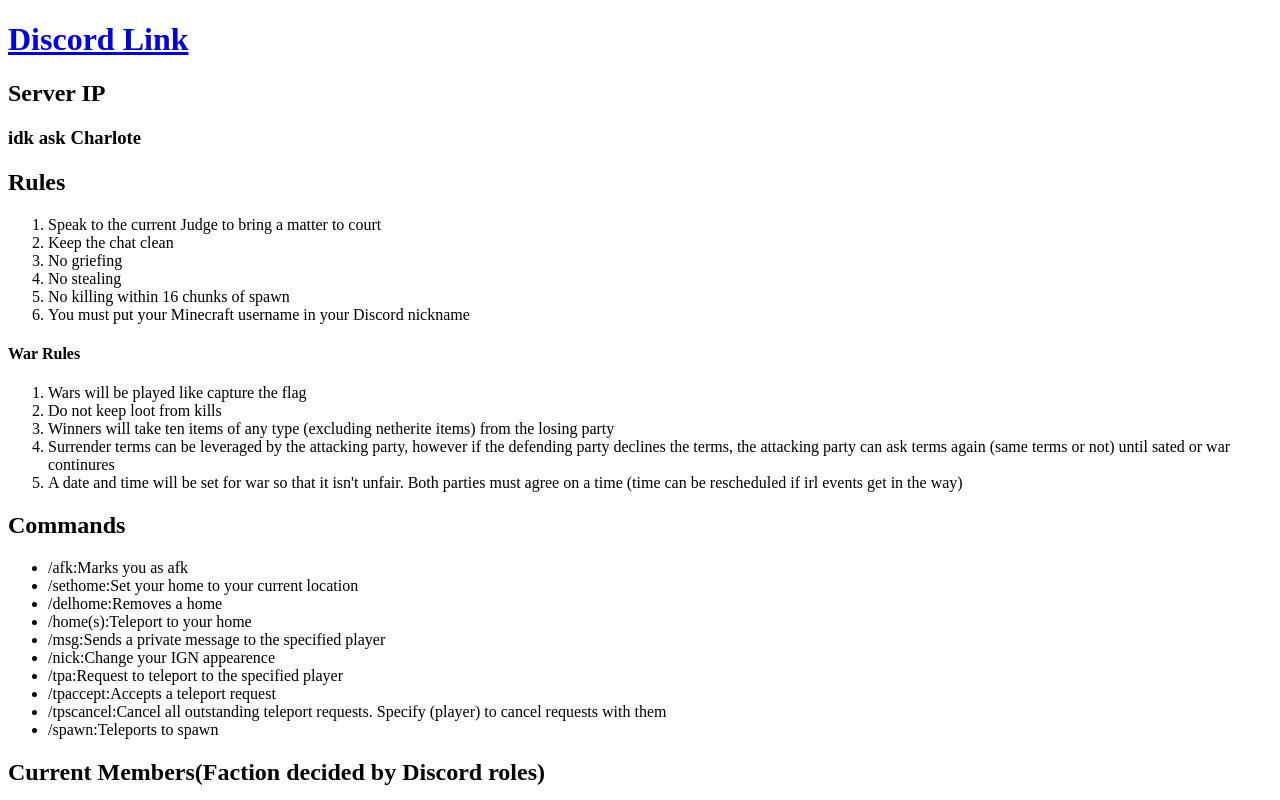
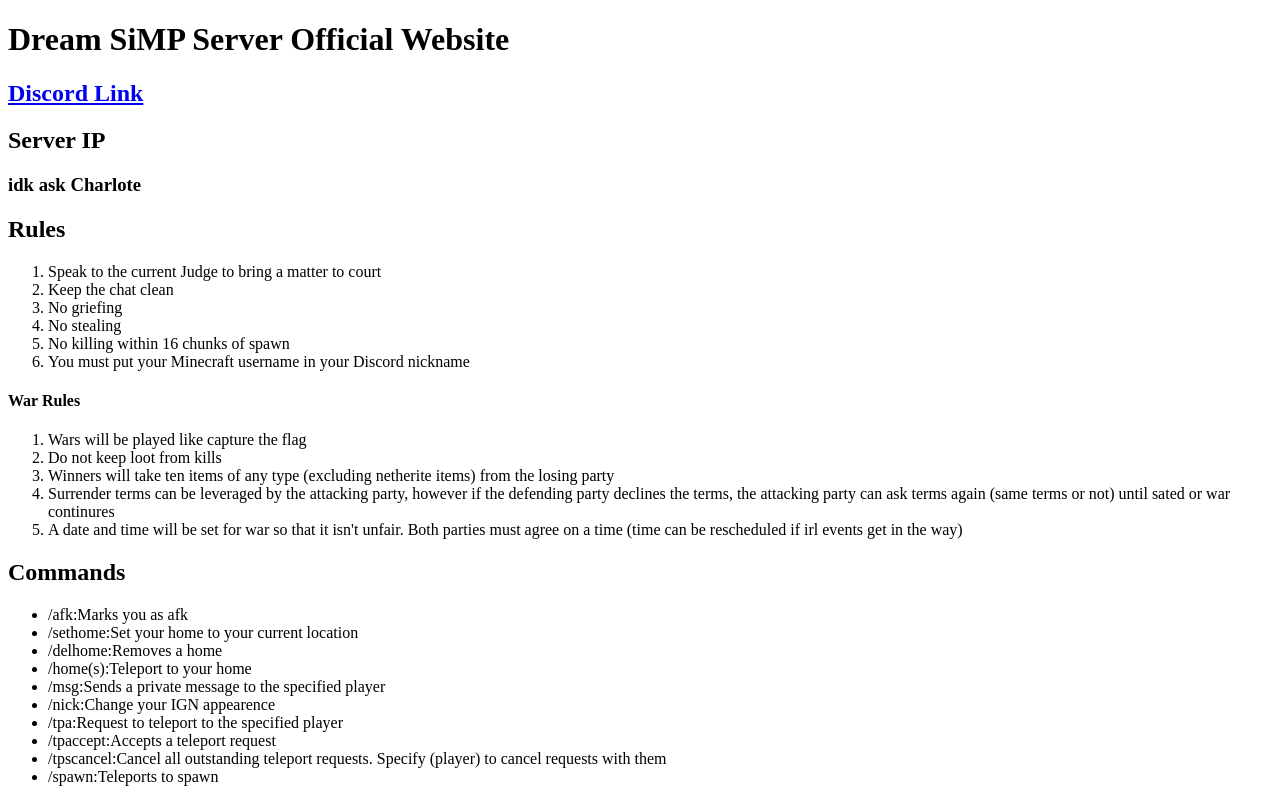
Before and after one commit to QrowBranwenn/simps, a plain HTML site: page index.html in a window 1280 px wide. Shown: the top 800 px of the page. Drawn offline with Linux system fonts and the light colour scheme.

```diff
--- a/index.html
+++ b/index.html
@@ -7,9 +7,10 @@
   </head>
 
   <header>
+    <h1>Dream SiMP Server Official Website</h1>
     <!--Discord link-->
-    <h1><a href="https://discord.gg/9RvjJM">Discord Link</a>
-    </h1>
+    <h2><a href="https://discord.gg/9RvjJM">Discord Link</a>
+    </h2>
     <!--Server IP-->
     <h2>Server IP<h2>
       <h3>idk ask Charlote</h3>
```
